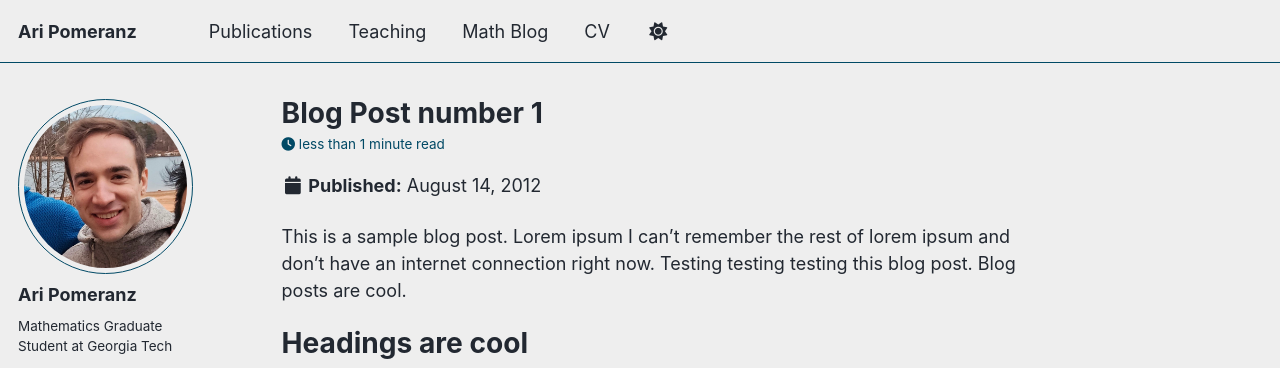
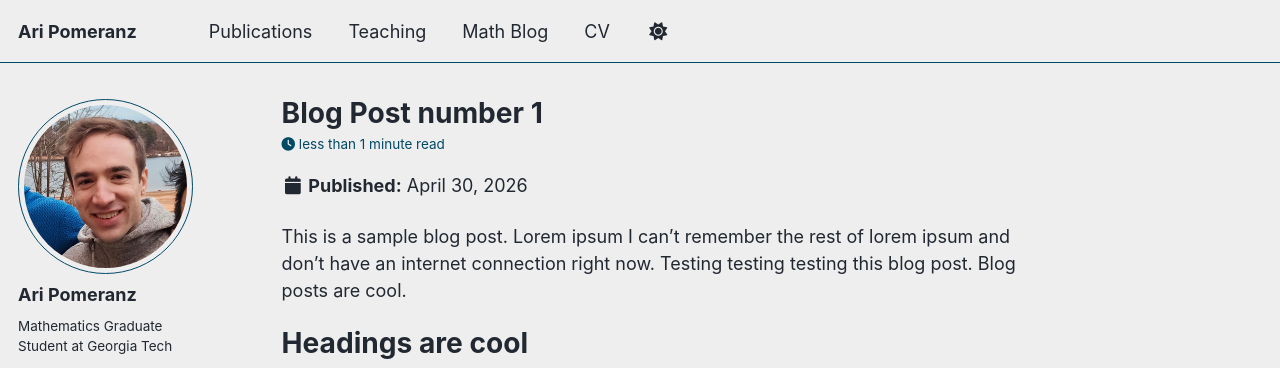
Before and after one commit to aripomeranz/aripomeranz, a Jekyll site: the page built from _posts/2012-08-14-blog-post-1.md, in a window 1280 px wide and 900 px high. Shown: the top 368 px of the window. Built offline with Jekyll 4.4.1, drawn with Linux system fonts in a browser that asks for light colours; a script bundle is joined from its source files by our own code; library files that are not in the unit come from our copies.

Commit message:
Change blog post date to April 30, 2026
Updated the date of the blog post to a future date.

```diff
--- a/_posts/2012-08-14-blog-post-1.md
+++ b/_posts/2012-08-14-blog-post-1.md
@@ -1,6 +1,6 @@
 ---
 title: 'Blog Post number 1'
-date: 2012-08-14
+date: 2026-04-30
 permalink: /posts/2012/08/blog-post-1/
 tags:
   - cool posts
```
